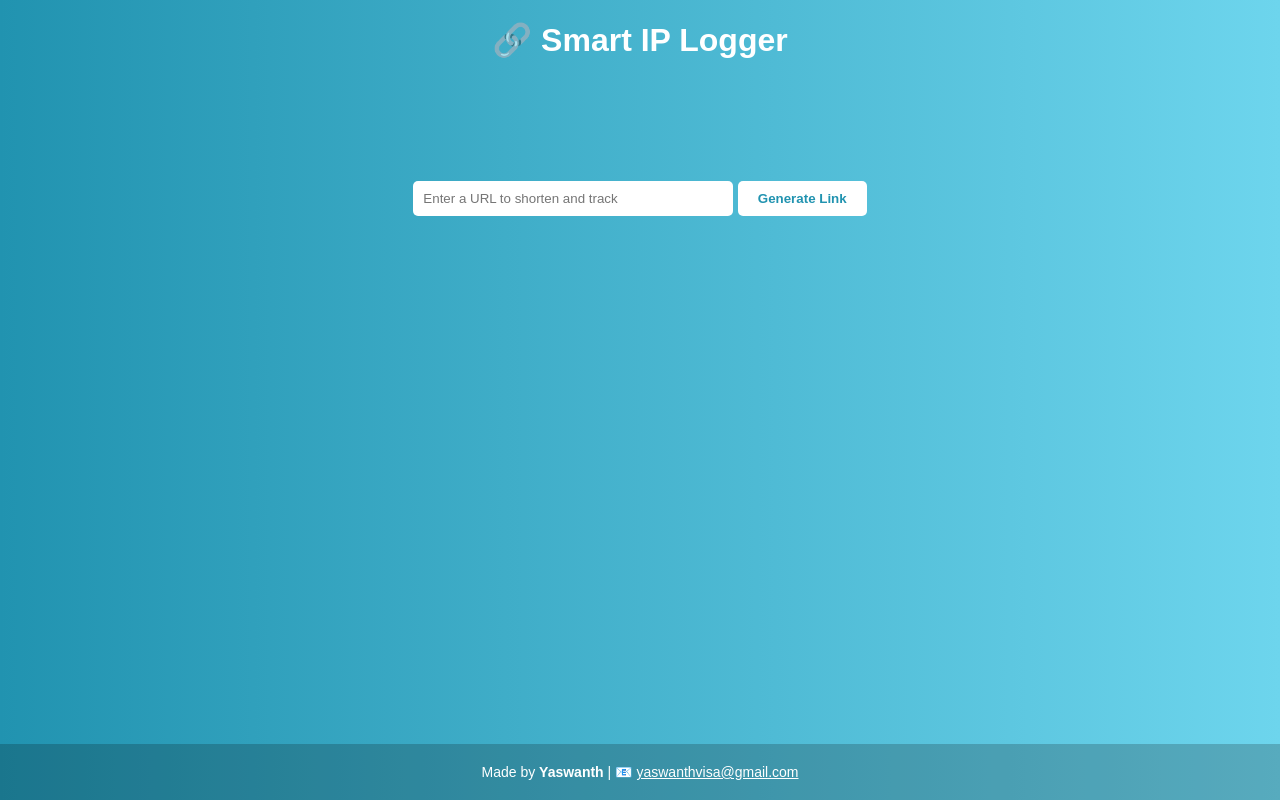
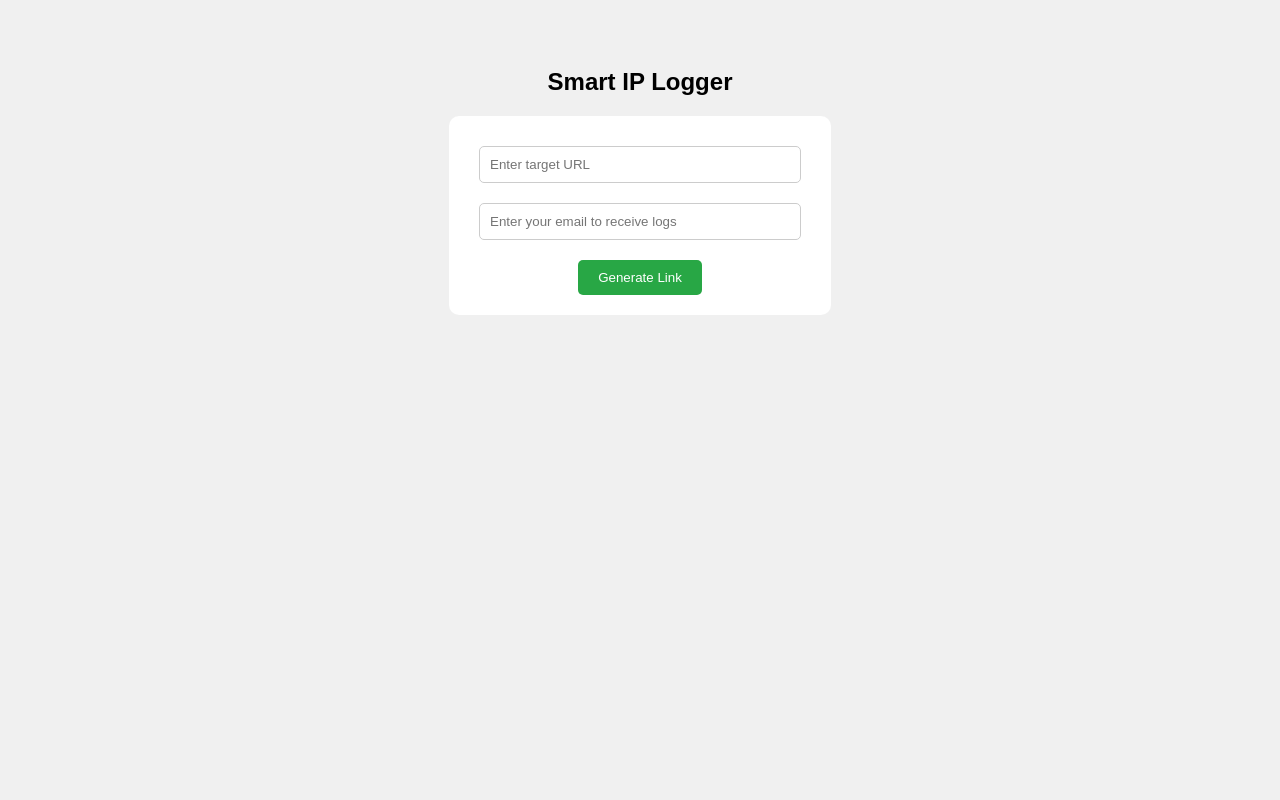
Before and after one commit to Yaswanthbhathrasamy/smart-ip-logger, a Flask app: page / in a window 1280 px wide. Run offline with Flask 3, Linux system fonts and the light colour scheme.

Commit message:
Update index.html

```diff
--- a/templates/index.html
+++ b/templates/index.html
@@ -1,64 +1,66 @@
 <!DOCTYPE html>
-<html>
+<html lang="en">
 <head>
+    <meta charset="UTF-8">
     <title>Smart IP Logger</title>
     <style>
         body {
             font-family: Arial, sans-serif;
-      background: linear-gradient(to right, #2193b0, #6dd5ed);
-      color: white;
+            padding: 40px;
+            background-color: #f0f0f0;
             text-align: center;
-      margin: 0;
-      padding: 0;
-      min-height: 100vh;
-      display: flex;
-      flex-direction: column;
         }
+
         form {
-      margin-top: 100px;
+            background: white;
+            display: inline-block;
+            padding: 20px;
+            border-radius: 10px;
         }
-    input[type="text"] {
+
+        input[type="text"], input[type="email"] {
             padding: 10px;
             width: 300px;
+            margin: 10px;
+            border: 1px solid #ccc;
             border-radius: 5px;
-      border: none;
         }
+
         input[type="submit"] {
             padding: 10px 20px;
-      background: #fff;
-      color: #2193b0;
+            margin-top: 10px;
+            background-color: #28a745;
+            color: white;
             border: none;
             border-radius: 5px;
             cursor: pointer;
-      font-weight: bold;
         }
+
         .result {
-      margin-top: 30px;
+            margin-top: 20px;
+            font-size: 18px;
+            color: #333;
         }
-    footer {
-      margin-top: auto;
-      padding: 20px;
-      background: rgba(0, 0, 0, 0.2);
-      font-size: 14px;
+
+        a {
+            color: #007bff;
+            text-decoration: none;
         }
     </style>
 </head>
 <body>
-  <h1>🔗 Smart IP Logger</h1>
+    <h2>Smart IP Logger</h2>
     <form method="POST">
-    <input type="text" name="url" placeholder="Enter a URL to shorten and track" required>
+        <input type="text" name="url" placeholder="Enter target URL" required><br>
+        <input type="email" name="recipient_email" placeholder="Enter your email to receive logs" required><br>
         <input type="submit" value="Generate Link">
     </form>
 
     {% if short_url %}
     <div class="result">
-    <h2>🚀 Your Tracking URL:</h2>
-    <p><a href="{{ short_url }}" style="color: #fff;">{{ short_url }}</a></p>
+        <p><strong>Tracking Link:</strong></p>
+        <a href="{{ short_url }}" target="_blank">{{ short_url }}</a>
     </div>
     {% endif %}
-
-  <footer>
-    Made by <strong>Yaswanth</strong> | 📧 <a href="mailto:yaswanthvisa@gmail.com" style="color: white;">yaswanthvisa@gmail.com</a>
-  </footer>
 </body>
 </html>
```
Lines whose indentation alone changed are shown as unchanged.
